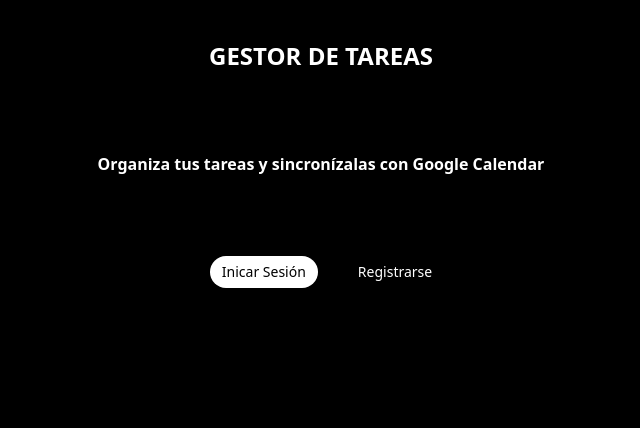
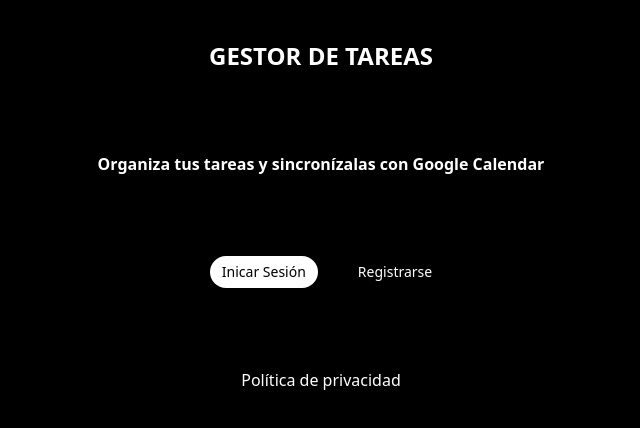
Before and after one commit to stuffsergio/gestor-tareas, a React (Vite) app in the folder supabase-prueba/: page / in a window 1280 px wide. Shown: the top 428 px of the page, without its empty margins (319-959 px from the left). Built offline with nearby package versions, Linux system fonts and the light colour scheme; no server answers.

Commit message:
edit: google verification meta tag

```diff
--- a/supabase-prueba/index.html
+++ b/supabase-prueba/index.html
@@ -4,6 +4,10 @@
     <meta charset="UTF-8" />
     <link rel="icon" type="image/svg+xml" href="/vite.svg" />
     <meta name="viewport" content="width=device-width, initial-scale=1.0" />
+    <meta
+      name="google-site-verification"
+      content="UZChOD_De3QfjX-JcFwhB6a0XtlxSMWLAnEAzxaou44"
+    />
     <title>supabase-prueba</title>
   </head>
   <body>
--- a/supabase-prueba/src/Landing.jsx
+++ b/supabase-prueba/src/Landing.jsx
@@ -18,6 +18,9 @@ export default function Landing() {
           Registrarse
         </Link>
       </div>
+      <footer>
+        <a href="/privacy.html">Política de privacidad</a>
+      </footer>
     </div>
   );
 }
```
